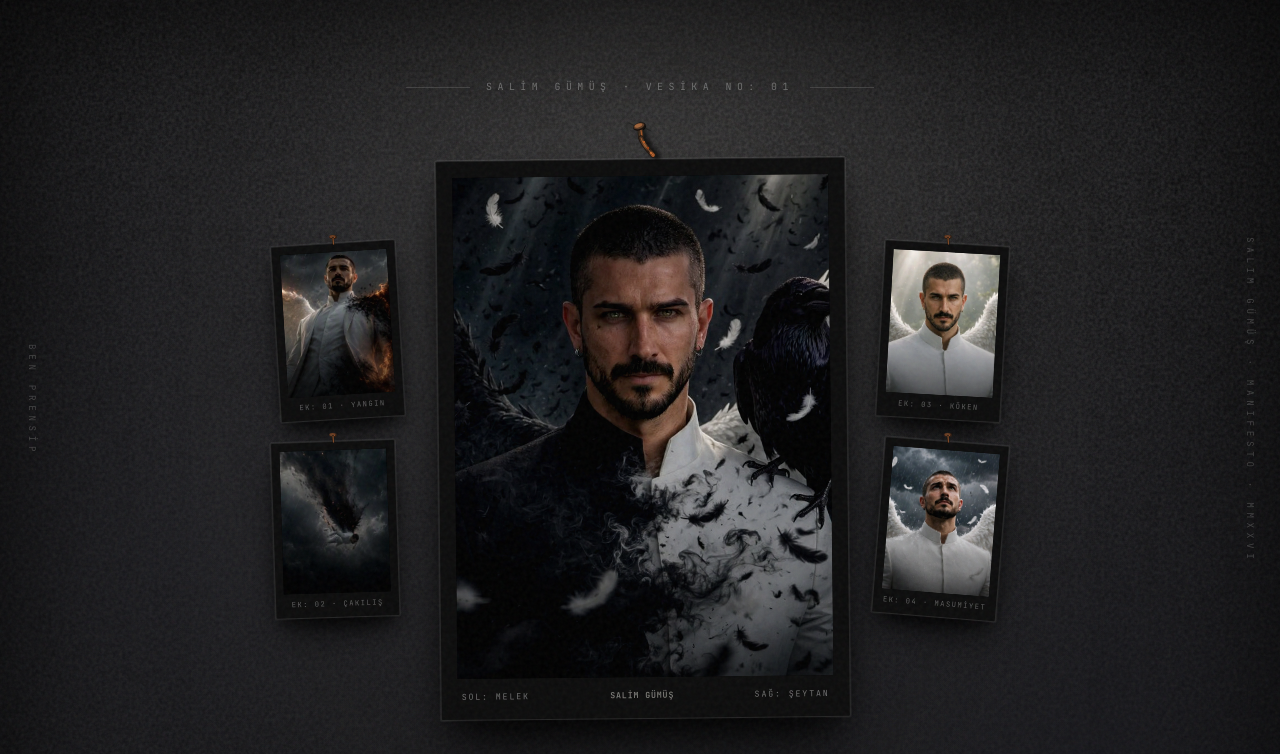
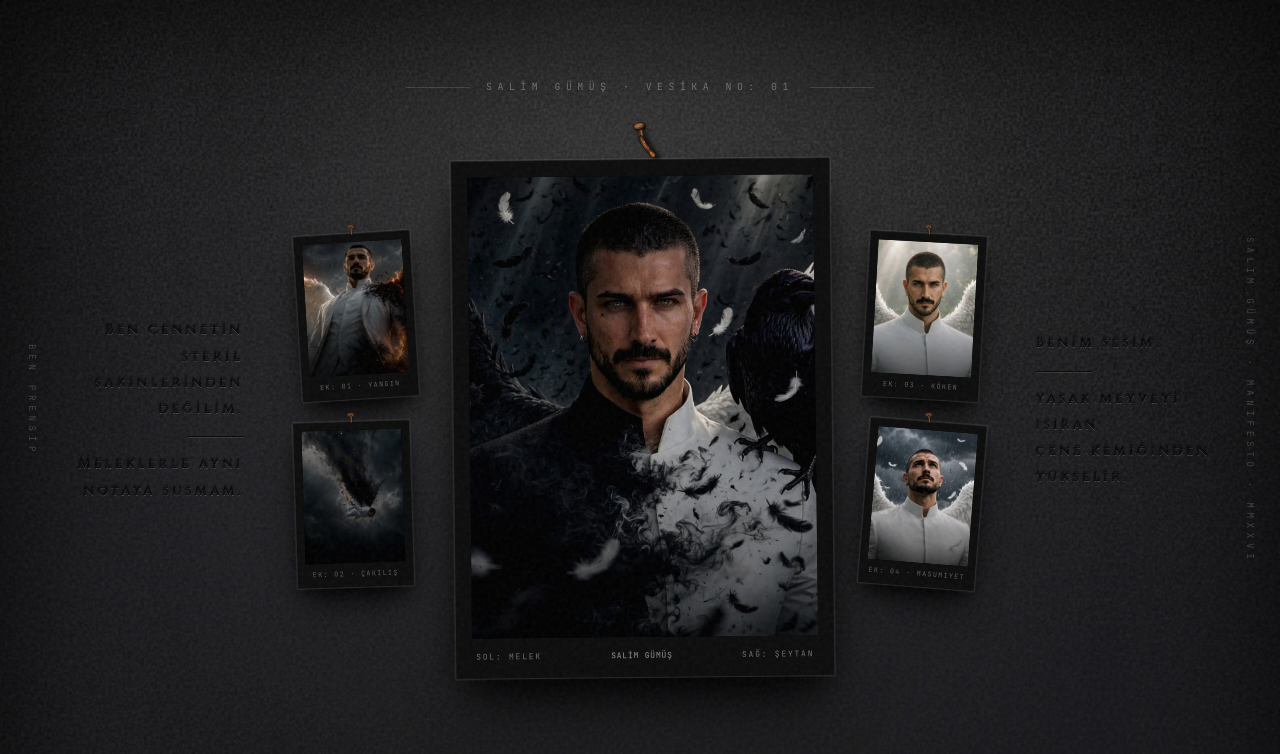
Before and after one commit to AppleCurse/dark-philosophical-prose-fragments, a React (Vite) app: page / in a window 1280 px wide. Shown: the top 754 px of the page. Built offline with nearby package versions, Linux system fonts and the light colour scheme.

Commit message:
feat: flank photos with deep wall carving and deploy live

```diff
--- a/src/App.tsx
+++ b/src/App.tsx
@@ -341,16 +341,39 @@ export default function App() {
           <span className="h-px w-10 bg-silver-dim/40 md:w-16" />
         </div>
 
-        {/* Forensic Delil Panosu: Sol (Düşüş & Yangın), Orta (Denge), Sağ (Düşüşten Önce / Melek) */}
-        <div className="relative z-10 mx-auto w-full max-w-6xl flex flex-col items-center">
-          <div className="relative flex items-center justify-center gap-2 sm:gap-4 md:gap-6 lg:gap-8 w-full px-2">
+        {/* Forensic Delil Panosu: Sol Kazı + Sol Snapshots + Merkez + Sağ Snapshots + Sağ Kazı */}
+        <div className="relative z-10 mx-auto w-full max-w-7xl flex flex-col items-center">
 
-            {/* SOL TARAF: Düşüş & Yangın Halleri (2 Adet 1/4 Boyutlu Vesika) */}
+          {/* Mobil / Tablet Duvar Kazısı (lg öncesi) */}
+          <div className="lg:hidden mb-8 max-w-md text-center px-4 select-none">
+            <p className="carved-wall-text text-[0.72rem] sm:text-xs uppercase font-light leading-relaxed">
+              Ben cennetin steril sakinlerinden değilim. Meleklerle aynı notaya susmam.
+            </p>
+            <div className="my-2.5 h-px w-16 mx-auto carved-groove-line opacity-70" />
+            <p className="carved-wall-text text-[0.72rem] sm:text-xs uppercase font-light leading-relaxed text-silver-dim">
+              Benim sesim, yasak meyveyi ısıran çene kemiğinden yükselir.
+            </p>
+          </div>
+
+          <div className="relative flex items-center justify-center gap-2 sm:gap-4 md:gap-5 lg:gap-6 xl:gap-8 w-full px-2">
+
+            {/* SOL DUVAR KAZISI (Desktop): İnce ve derin duvara kazınmış */}
+            <div className="hidden lg:flex flex-col justify-center max-w-[170px] xl:max-w-[210px] text-right pr-2 xl:pr-4 select-none self-center">
+              <p className="carved-wall-text text-xs xl:text-[0.82rem] font-light leading-relaxed">
+                Ben cennetin steril sakinlerinden değilim.
+              </p>
+              <div className="my-3.5 h-px w-14 ml-auto carved-groove-line opacity-75" />
+              <p className="carved-wall-text text-xs xl:text-[0.82rem] font-light leading-relaxed text-silver-dim/90">
+                Meleklerle aynı notaya susmam.
+              </p>
+            </div>
+
+            {/* SOL FOTOĞRAFLAR: Düşüş & Yangın (2 Adet 1/4 Boyutlu Vesika) */}
             <div className="flex flex-col gap-3 sm:gap-5 self-center">
               {/* Sol Üst: Yangın / Alevlenen Kanatlar */}
               <div className="relative group">
                 <RustedTack />
-                <div className="companion-snapshot rotate-[-3.5deg] bg-[#0c0c0c] p-1.5 sm:p-2 rounded-[2px] border border-white/10 w-[72px] sm:w-[95px] md:w-[115px] lg:w-[125px]">
+                <div className="companion-snapshot rotate-[-3.5deg] bg-[#0c0c0c] p-1.5 sm:p-2 rounded-[2px] border border-white/10 w-[68px] sm:w-[88px] md:w-[108px] lg:w-[118px]">
                   <div className="overflow-hidden relative aspect-[3/4] bg-black">
                     <img
                       src={fallFlameImg}
@@ -359,7 +382,7 @@ export default function App() {
                     />
                     <div className="pointer-events-none absolute inset-0 bg-gradient-to-t from-black/60 via-transparent to-transparent" />
                   </div>
-                  <div className="mt-1 sm:mt-1.5 text-center font-mono text-[0.38rem] sm:text-[0.45rem] tracking-[0.2em] uppercase text-silver-dim/80">
+                  <div className="mt-1 sm:mt-1.5 text-center font-mono text-[0.36rem] sm:text-[0.42rem] tracking-[0.2em] uppercase text-silver-dim/80">
                     EK: 01 · YANGIN
                   </div>
                 </div>
@@ -368,7 +391,7 @@ export default function App() {
               {/* Sol Alt: Uçuruma Düşüş Anı */}
               <div className="relative group">
                 <RustedTack />
-                <div className="companion-snapshot rotate-[-1.8deg] bg-[#0c0c0c] p-1.5 sm:p-2 rounded-[2px] border border-white/10 w-[72px] sm:w-[95px] md:w-[115px] lg:w-[125px]">
+                <div className="companion-snapshot rotate-[-1.8deg] bg-[#0c0c0c] p-1.5 sm:p-2 rounded-[2px] border border-white/10 w-[68px] sm:w-[88px] md:w-[108px] lg:w-[118px]">
                   <div className="overflow-hidden relative aspect-[3/4] bg-black">
                     <img
                       src={fallAbyssImg}
@@ -377,7 +400,7 @@ export default function App() {
                     />
                     <div className="pointer-events-none absolute inset-0 bg-gradient-to-t from-black/60 via-transparent to-transparent" />
                   </div>
-                  <div className="mt-1 sm:mt-1.5 text-center font-mono text-[0.38rem] sm:text-[0.45rem] tracking-[0.2em] uppercase text-silver-dim/80">
+                  <div className="mt-1 sm:mt-1.5 text-center font-mono text-[0.36rem] sm:text-[0.42rem] tracking-[0.2em] uppercase text-silver-dim/80">
                     EK: 02 · ÇAKILIŞ
                   </div>
                 </div>
@@ -388,7 +411,7 @@ export default function App() {
             <div className="relative group pt-4 mx-1 sm:mx-2">
               <BentNail />
 
-              <div className="hanging-portrait rotate-[-0.6deg] bg-[#0c0c0c] p-2 sm:p-3 md:p-4 rounded-[2px] border border-white/10 w-[200px] sm:w-[280px] md:w-[360px] lg:w-[410px] shadow-[0_30px_70px_-15px_rgba(0,0,0,0.95)]">
+              <div className="hanging-portrait rotate-[-0.6deg] bg-[#0c0c0c] p-2 sm:p-3 md:p-4 rounded-[2px] border border-white/10 w-[190px] sm:w-[260px] md:w-[330px] lg:w-[380px] shadow-[0_30px_70px_-15px_rgba(0,0,0,0.95)]">
                 <div className="overflow-hidden relative aspect-[3/4] bg-black">
                   <img
                     src={heroImg}
@@ -399,7 +422,7 @@ export default function App() {
                 </div>
 
                 {/* Archival caption on frame border */}
-                <div className="mt-2 sm:mt-3 flex items-center justify-between px-1 font-mono text-[0.44rem] sm:text-[0.52rem] tracking-[0.22em] uppercase text-silver-dim">
+                <div className="mt-2 sm:mt-3 flex items-center justify-between px-1 font-mono text-[0.42rem] sm:text-[0.5rem] tracking-[0.22em] uppercase text-silver-dim">
                   <span>Sol: Melek</span>
                   <span className="text-bone/50 tracking-widest font-semibold">Salim Gümüş</span>
                   <span>Sağ: Şeytan</span>
@@ -407,12 +430,12 @@ export default function App() {
               </div>
             </div>
 
-            {/* SAĞ TARAF: Düşüşten Önceki Halleri (Cennet & Saf Melek Hali - 2 Adet 1/4 Boyutlu Vesika) */}
+            {/* SAĞ FOTOĞRAFLAR: Düşüşten Önceki Halleri (Cennet & Saf Melek Hali - 2 Adet 1/4 Boyutlu Vesika) */}
             <div className="flex flex-col gap-3 sm:gap-5 self-center">
               {/* Sağ Üst: Düşmeden Önceki Saf Işık */}
               <div className="relative group">
                 <RustedTack />
-                <div className="companion-snapshot rotate-[3.2deg] bg-[#0c0c0c] p-1.5 sm:p-2 rounded-[2px] border border-white/10 w-[72px] sm:w-[95px] md:w-[115px] lg:w-[125px]">
+                <div className="companion-snapshot rotate-[3.2deg] bg-[#0c0c0c] p-1.5 sm:p-2 rounded-[2px] border border-white/10 w-[68px] sm:w-[88px] md:w-[108px] lg:w-[118px]">
                   <div className="overflow-hidden relative aspect-[3/4] bg-black">
                     <img
                       src={angelPureImg}
@@ -421,7 +444,7 @@ export default function App() {
                     />
                     <div className="pointer-events-none absolute inset-0 bg-gradient-to-t from-black/60 via-transparent to-transparent" />
                   </div>
-                  <div className="mt-1 sm:mt-1.5 text-center font-mono text-[0.38rem] sm:text-[0.45rem] tracking-[0.2em] uppercase text-silver-dim/80">
+                  <div className="mt-1 sm:mt-1.5 text-center font-mono text-[0.36rem] sm:text-[0.42rem] tracking-[0.2em] uppercase text-silver-dim/80">
                     EK: 03 · KÖKEN
                   </div>
                 </div>
@@ -430,7 +453,7 @@ export default function App() {
               {/* Sağ Alt: Fırtına Başlarkenki Eşik */}
               <div className="relative group">
                 <RustedTack />
-                <div className="companion-snapshot rotate-[4.6deg] bg-[#0c0c0c] p-1.5 sm:p-2 rounded-[2px] border border-white/10 w-[72px] sm:w-[95px] md:w-[115px] lg:w-[125px]">
+                <div className="companion-snapshot rotate-[4.6deg] bg-[#0c0c0c] p-1.5 sm:p-2 rounded-[2px] border border-white/10 w-[68px] sm:w-[88px] md:w-[108px] lg:w-[118px]">
                   <div className="overflow-hidden relative aspect-[3/4] bg-black">
                     <img
                       src={angelStormImg}
@@ -439,11 +462,23 @@ export default function App() {
                     />
                     <div className="pointer-events-none absolute inset-0 bg-gradient-to-t from-black/60 via-transparent to-transparent" />
                   </div>
-                  <div className="mt-1 sm:mt-1.5 text-center font-mono text-[0.38rem] sm:text-[0.45rem] tracking-[0.2em] uppercase text-silver-dim/80">
+                  <div className="mt-1 sm:mt-1.5 text-center font-mono text-[0.36rem] sm:text-[0.42rem] tracking-[0.2em] uppercase text-silver-dim/80">
                     EK: 04 · MASUMİYET
                   </div>
                 </div>
               </div>
+            </div>
+
+            {/* SAĞ DUVAR KAZISI (Desktop): İnce ve derin duvara kazınmış */}
+            <div className="hidden lg:flex flex-col justify-center max-w-[170px] xl:max-w-[210px] text-left pl-2 xl:pl-4 select-none self-center">
+              <p className="carved-wall-text text-xs xl:text-[0.82rem] font-light leading-relaxed">
+                Benim sesim,
+              </p>
+              <div className="my-3.5 h-px w-14 mr-auto carved-groove-line opacity-75" />
+              <p className="carved-wall-text text-xs xl:text-[0.82rem] font-light leading-relaxed text-silver-dim/90">
+                yasak meyveyi ısıran<br />
+                çene kemiğinden yükselir.
+              </p>
             </div>
 
           </div>
--- a/src/index.css
+++ b/src/index.css
@@ -340,3 +340,33 @@ body::before {
   box-shadow: 0 0 8px rgba(241, 238, 231, 0.6);
   animation: inkNibPulse 0.75s infinite ease-in-out;
 }
+
+/* Deep Thin Chiseled / Engraved Inscription on Concrete */
+.carved-wall-text {
+  color: #070709;
+  font-family: "Cinzel", Georgia, serif;
+  font-weight: 400;
+  letter-spacing: 0.28em;
+  text-shadow:
+    0 -1.8px 1.2px rgba(0, 0, 0, 0.98),
+    0 1px 0.6px rgba(236, 233, 226, 0.24),
+    -1px 0 1px rgba(0, 0, 0, 0.85);
+  line-height: 2;
+}
+
+.carved-wall-italic {
+  font-family: "Cormorant Garamond", Georgia, serif;
+  font-style: italic;
+  font-weight: 400;
+  color: #08080a;
+  letter-spacing: 0.1em;
+  text-shadow:
+    0 -1.5px 1px rgba(0, 0, 0, 0.98),
+    0 1px 0.7px rgba(236, 233, 226, 0.25);
+}
+
+.carved-groove-line {
+  height: 1px;
+  background: rgba(0, 0, 0, 0.95);
+  box-shadow: 0 1px 0.5px rgba(236, 233, 226, 0.15);
+}
```
